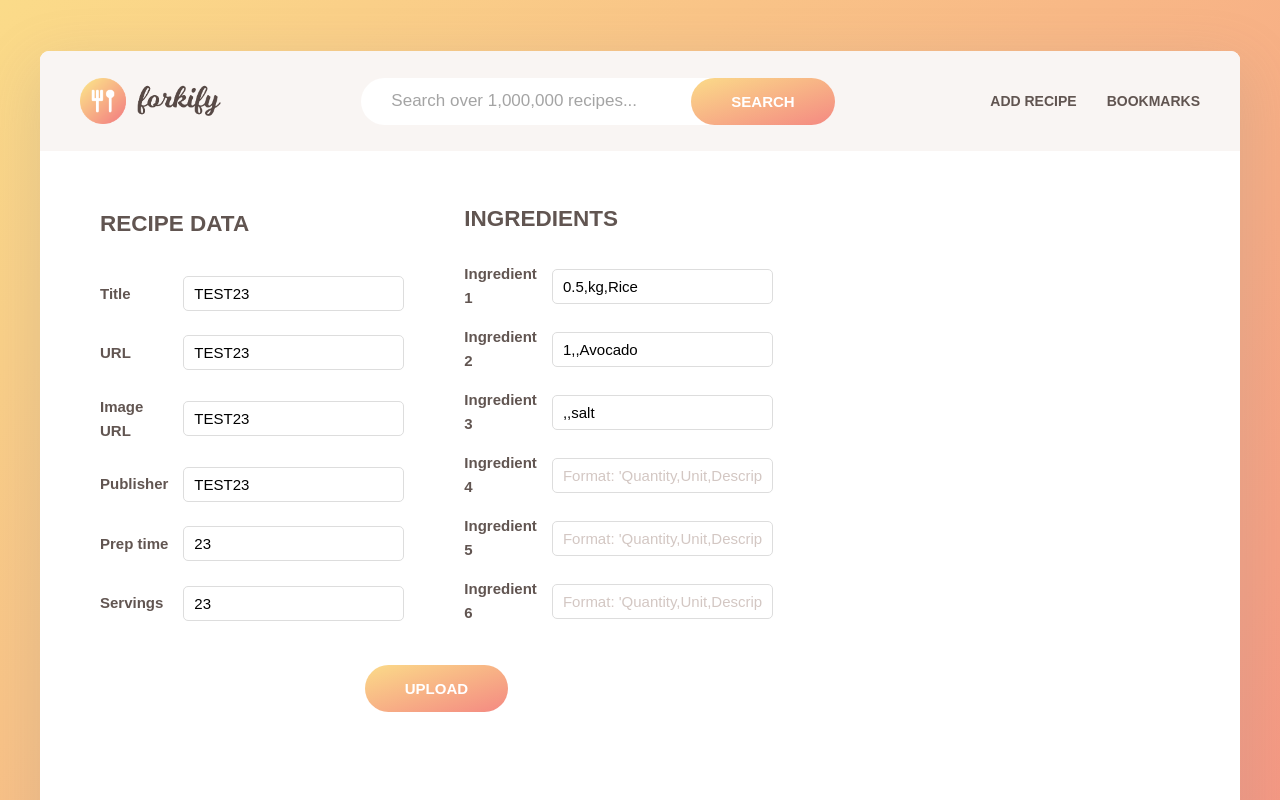
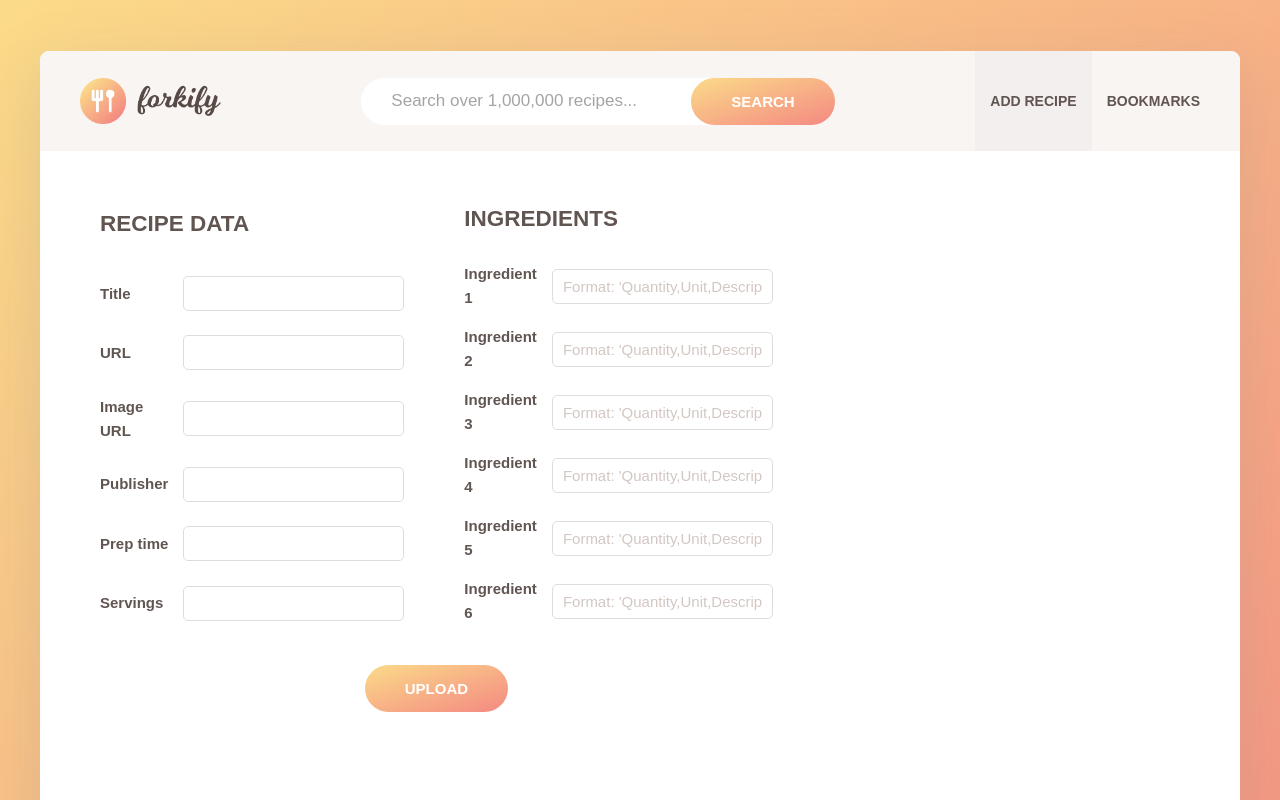
Before and after one commit to VlastimirS/RecipeAppReact, a React (Vite) app: page /addrecipe in a window 1280 px wide. Shown: the top 800 px of the page. Built offline with nearby package versions, Linux system fonts and the light colour scheme.

Commit message:
adding active state on add recipe button

```diff
--- a/src/Experience.jsx
+++ b/src/Experience.jsx
@@ -1,9 +1,7 @@
 import { Route, Routes } from "react-router-dom";
 import HomePage from "./components/HomePage";
-import Navbar from "./components/Navbar";
-import Recipe from "./components/Recipe";
-import SearchResults from "./components/SearchResults";
 import AddRecipe from "./pages/AddRecipe";
+import NotFound from "./pages/NotFound";
 
 export default function Experience() {
   return (
@@ -11,6 +9,7 @@ export default function Experience() {
       <Routes>
         <Route path="/" element={< HomePage />}/>
         <Route path="/addrecipe" element={< AddRecipe />}/>
+        <Route path="*" element={<NotFound />} />
       </Routes>
     </>
   );
--- a/src/components/Navbar.jsx
+++ b/src/components/Navbar.jsx
@@ -1,4 +1,4 @@
-import { Link } from "react-router-dom";
+import { Link, NavLink } from "react-router-dom";
 import SearchForm from "./SearchForm";
 
 export default function Navbar() {
@@ -13,9 +13,9 @@ export default function Navbar() {
         <nav className="nav">
           <ul className="nav__list">
             <li className="nav__item">
-              <Link to="/AddRecipe" className="nav__btn nav__btn--add-recipe">
+              <NavLink to="/AddRecipe" className="nav__btn nav__btn--add-recipe">
                 Add recipe
-              </Link>
+              </NavLink>
             </li>
             <li className="nav__item">
               <button className="nav__btn nav__btn--bookmarks">
--- a/src/pages/AddRecipe.jsx
+++ b/src/pages/AddRecipe.jsx
@@ -5,29 +5,28 @@ export default function AddRecipe() {
       <div className="container">
         <Navbar />
         <div className="test">
-        <div class="add-recipe-window">
-          <form class="upload">
-            <div class="upload__column">
-              <h3 class="upload__heading">Recipe data</h3>
+          <div className="add-recipe-window">
+            <form className="upload">
+              <div className="upload__column">
+                <h3 className="upload__heading">Recipe data</h3>
                 <label>Title</label>
-              <input value="TEST23" required name="title" type="text" />
+                <input required name="title" type="text" />
                 <label>URL</label>
-              <input value="TEST23" required name="sourceUrl" type="text" />
+                <input required name="sourceUrl" type="text" />
                 <label>Image URL</label>
-              <input value="TEST23" required name="image" type="text" />
+                <input required name="image" type="text" />
                 <label>Publisher</label>
-              <input value="TEST23" required name="publisher" type="text" />
+                <input required name="publisher" type="text" />
                 <label>Prep time</label>
-              <input value="23" required name="cookingTime" type="number" />
+                <input required name="cookingTime" type="number" />
                 <label>Servings</label>
-              <input value="23" required name="servings" type="number" />
+                <input required name="servings" type="number" />
               </div>
 
-            <div class="upload__column">
-              <h3 class="upload__heading">Ingredients</h3>
+              <div className="upload__column">
+                <h3 className="upload__heading">Ingredients</h3>
                 <label>Ingredient 1</label>
                 <input
-                value="0.5,kg,Rice"
                   type="text"
                   required
                   name="ingredient-1"
@@ -35,14 +34,12 @@ export default function AddRecipe() {
                 />
                 <label>Ingredient 2</label>
                 <input
-                value="1,,Avocado"
                   type="text"
                   name="ingredient-2"
                   placeholder="Format: 'Quantity,Unit,Description'"
                 />
                 <label>Ingredient 3</label>
                 <input
-                value=",,salt"
                   type="text"
                   name="ingredient-3"
                   placeholder="Format: 'Quantity,Unit,Description'"
@@ -67,7 +64,7 @@ export default function AddRecipe() {
                 />
               </div>
 
-            <button class="btn upload__btn">
+              <button className="btn upload__btn">
                 <span>Upload</span>
               </button>
             </form>
--- a/src/pages/ErrorPage.jsx
+++ b/src/pages/NotFound.jsx
@@ -1,6 +1,6 @@
 import Navbar from "../components/Navbar";
 
-export default function ErrorPage() {
+export default function NotFound() {
   return (
     <>
       <div className="container">
--- a/src/scss/base/_base.scss
+++ b/src/scss/base/_base.scss
@@ -30,6 +30,9 @@ html {
   scroll-behavior: smooth;
 }
 
+a.active {
+  background-color: #f2efee;
+}
 
 
 .container {
--- a/src/scss/component/_button.scss
+++ b/src/scss/component/_button.scss
@@ -1,5 +1,5 @@
 %btn {
-    background-image: linear-gradient(to right bottom,#fbdb89,#f48982);
+  background-image: linear-gradient(to right bottom, #fbdb89, #f48982);
   border-radius: 10rem;
   border: none;
   text-transform: uppercase;
--- a/src/scss/layout/_header.scss
+++ b/src/scss/layout/_header.scss
@@ -77,8 +77,8 @@
       color: inherit;
       font-size: 1.4rem;
       font-weight: 700;
+      background-color: transparent;
       text-transform: uppercase;
-      background: none;
       border: none;
       cursor: pointer;
       padding: 0 1.5rem;
@@ -100,7 +100,7 @@
       }
 
       &:hover {
-        background-color: #636161;
+        background-color: #f2efee;
       }
     }
   }
```
Lines whose indentation alone changed are shown as unchanged.
